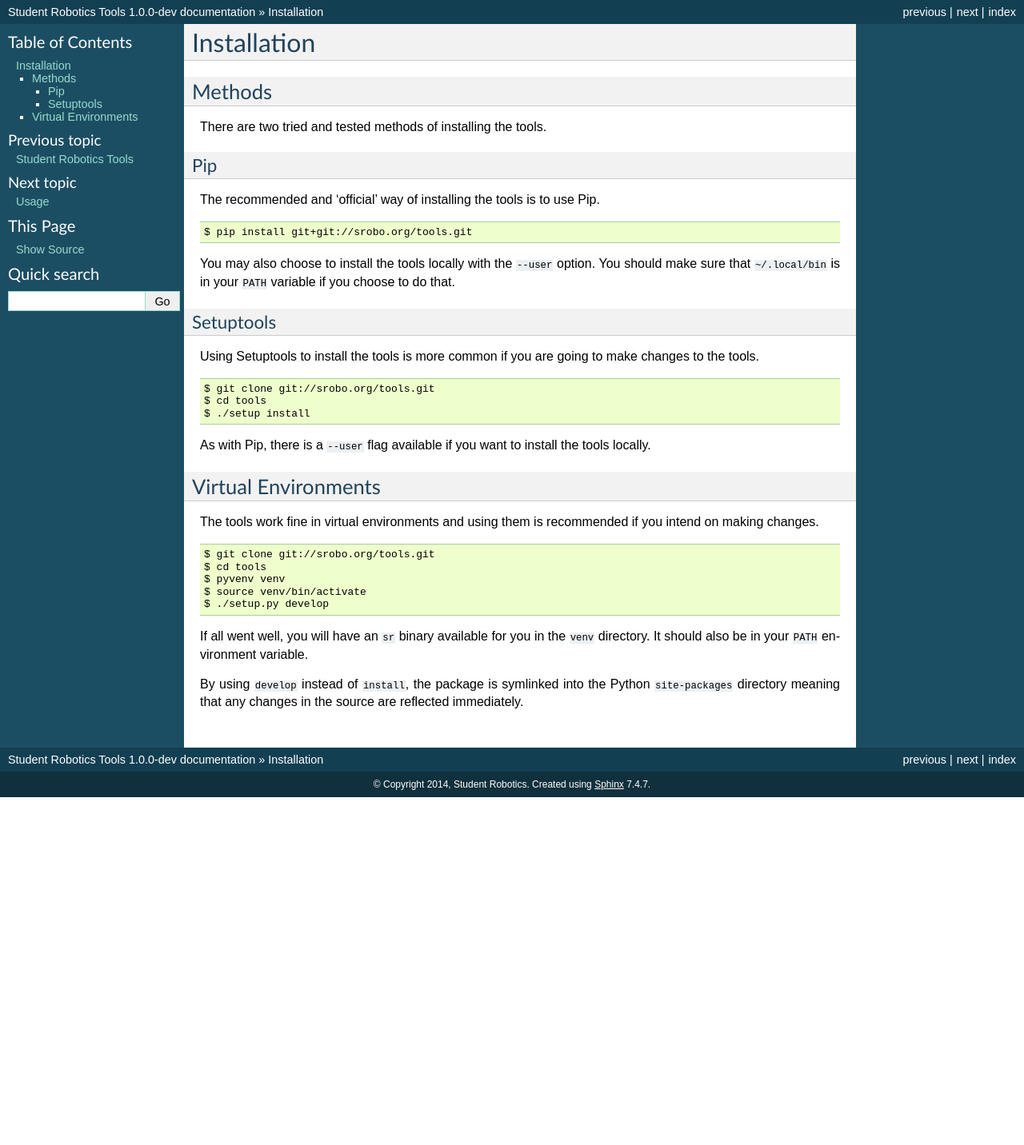
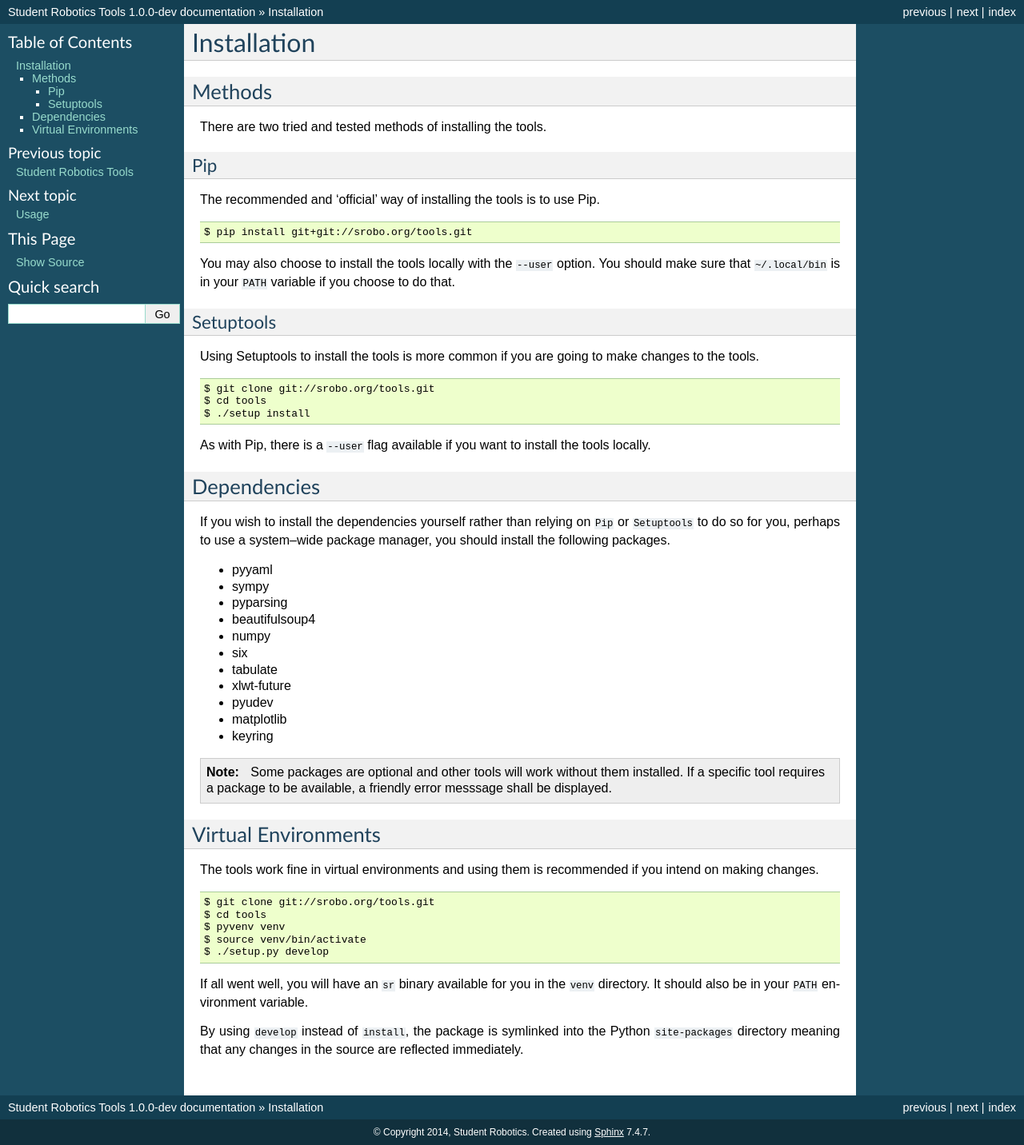
Before and after one commit to srobo/tools, a Sphinx documentation site: the page built from docs/installation.rst, in a window 1280 px wide. Shown: the whole page at 80% size. Built offline with Sphinx 7.4.7, drawn with Linux system fonts in a browser that asks for light colours; before the commit the page ends 997 px from its top, so only the background shows below that.

Commit message:
Add a section about dependencies

```diff
--- a/docs/installation.rst
+++ b/docs/installation.rst
@@ -35,6 +35,29 @@ changes to the tools.
 As with Pip, there is a ``--user`` flag available if you want to install the
 tools locally.
 
+Dependencies
+------------
+
+If you wish to install the dependencies yourself rather than relying on ``Pip``
+or ``Setuptools`` to do so for you, perhaps to use a system–wide package
+manager, you should install the following packages.
+
+- pyyaml
+- sympy
+- pyparsing
+- beautifulsoup4
+- numpy
+- six
+- tabulate
+- xlwt-future
+- pyudev
+- matplotlib
+- keyring
+
+.. note:: Some packages are optional and other tools will work without them
+          installed. If a specific tool requires a package to be available, a
+          friendly error messsage shall be displayed.
+
 Virtual Environments
 --------------------
 
```
